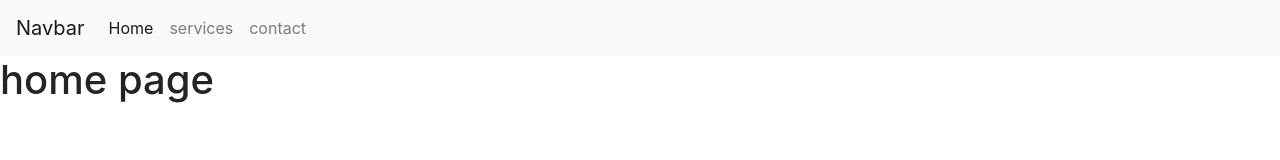
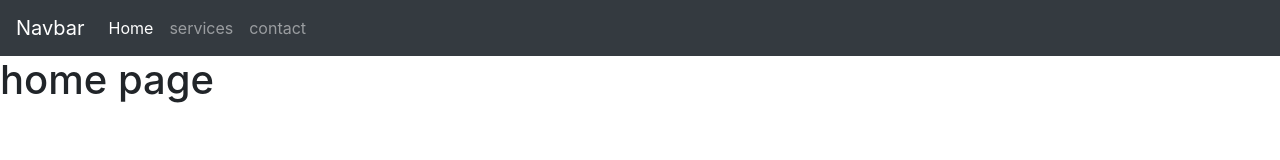
Before and after one commit to Linda2490/express_checkpoint, a website: page public/home page.html in a window 1280 px wide. Drawn offline with nearby package versions, Linux system fonts and the light colour scheme.

Commit message:
public folder modifications

```diff
--- a/public/home page.html
+++ b/public/home page.html
@@ -8,7 +8,7 @@
     <link rel="stylesheet" href="https://maxcdn.bootstrapcdn.com/bootstrap/4.0.0/css/bootstrap.min.css" integrity="sha384-Gn5384xqQ1aoWXA+058RXPxPg6fy4IWvTNh0E263XmFcJlSAwiGgFAW/dAiS6JXm" crossorigin="anonymous">
 </head>
 <body>
-    <nav class="navbar navbar-expand-lg navbar-light bg-light">
+    <nav class="navbar navbar-expand-lg navbar-dark bg-dark">
   <a class="navbar-brand" href="#">Navbar</a>
   <button class="navbar-toggler" type="button" data-toggle="collapse" data-target="#navbarNav" aria-controls="navbarNav" aria-expanded="false" aria-label="Toggle navigation">
     <span class="navbar-toggler-icon"></span>
@@ -16,13 +16,13 @@
   <div class="collapse navbar-collapse" id="navbarNav">
     <ul class="navbar-nav">
       <li class="nav-item active">
-        <a class="nav-link" href="http://localhost:7000">Home <span class="sr-only">(current)</span></a>
+        <a class="nav-link" href="/">Home <span class="sr-only">(current)</span></a>
       </li>
       <li class="nav-item">
-        <a class="nav-link" href="http://localhost:7000/services">services</a>
+        <a class="nav-link" href="/services">services</a>
       </li>
       <li class="nav-item">
-        <a class="nav-link" href="http://localhost:7000/contact">contact</a>
+        <a class="nav-link" href="/contact">contact</a>
       </li>
       <li class="nav-item">
 
```
Also changed, not shown: public/contact.html (+4 -4 lines), public/services.html (+4 -4 lines).
